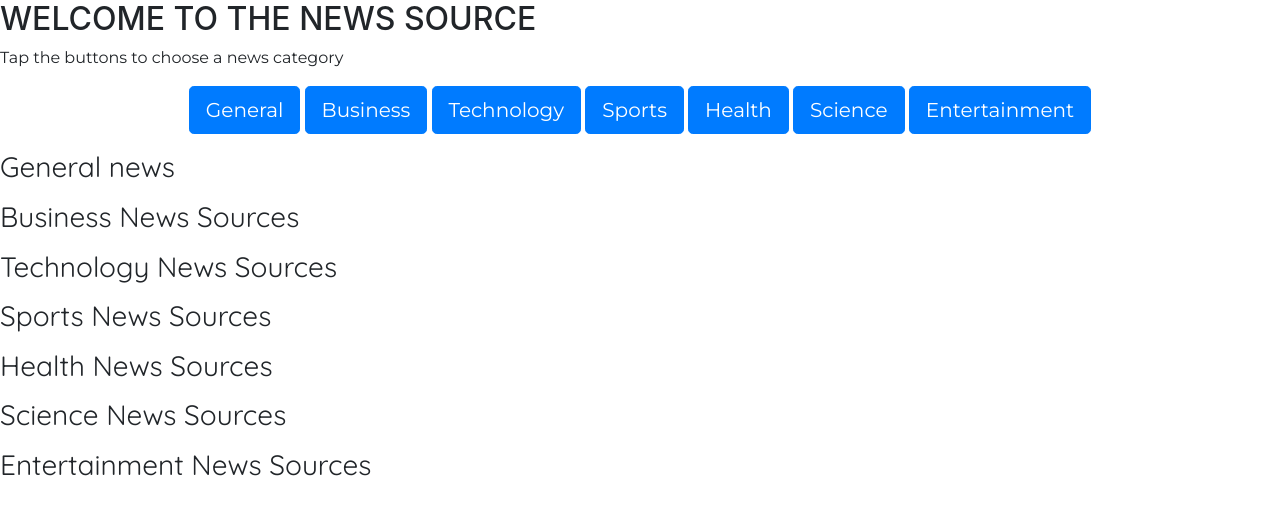
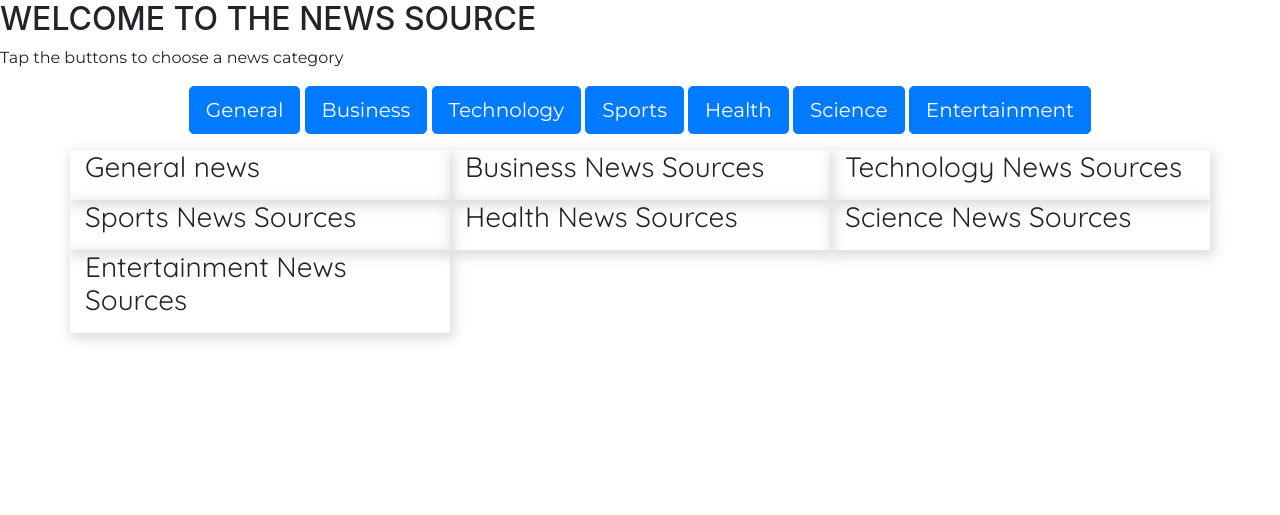
Before and after one commit to JaredAhaza/News-highlights, a Flask app: template app/templates/index.html in a window 1280 px wide. Shown: the part 56-571 px from the top of the page. Run offline with Flask 2, Linux system fonts and the light colour scheme; the template is opened without the code that fills it, so the values that code supplies are empty; some libraries are stand-ins or nearby versions.

Commit message:
updated page

```diff
--- a/app/models.py
+++ b/app/models.py
@@ -15,11 +15,12 @@ class Articles:
     '''
     Defines what our articles will look like
     '''
-    def __init__(self, id, name, author, title, description, url, publishedAt):
+    def __init__(self, id, name, author, title, description, url, urlToImage, publishedAt):
         self.id = id
         self.name = name
         self.author = author
         self.title = title
         self.description = description
         self.url = url
+        self.urlToImage = urlToImage
         self.publishedAt = publishedAt
--- a/app/static/index.css
+++ b/app/static/index.css
@@ -0,0 +1,3 @@
+.col-md-4{
+    box-shadow: 2px 4px 12px 2px rgb(220, 220, 220)
+}
--- a/app/templates/index.html
+++ b/app/templates/index.html
@@ -1,13 +1,11 @@
-{% extends 'base.html'%}
-{% import 'macros.html' as macro%}
+{% extends 'base.html'%} {% import 'macros.html' as macro%}
 
 <!-- Styles block-->
-{% block styles %}
-{{ super() }}
-<link rel="stylesheet" href="{{url_for ('static',filename='css/index.css')}}">
-{% endblock %}
+{% block styles %} {{ super() }}
+<link rel="stylesheet" href="{{url_for ('static',filename='css/index.css')}}"> {% endblock %}
 <!-- Content block -->
 {% block content %}
+
 <h2>WELCOME TO THE NEWS SOURCE</h2>
 <p>Tap the buttons to choose a news category</p>
 <p class="text-center">
@@ -22,37 +20,63 @@
 <div>
 
 </div>
+<div class="container">
+    <div class="row">
+        <div class="col-md-4">
+            <div id="generalNews">
                 <h3>General news</h3>
                 <ul>
                     {{macro.displaySourceList(general)}}
                 </ul>
-
+            </div>
+        </div>
+        <div class="col-md-4">
+            <div id="businessNews"></div>
             <h3>Business News Sources</h3>
             <ul>
                 {{macro.displaySourceList(business)}}
             </ul>
+        </div>
+        <div class="col-md-4">
+            <div id="technologyNews">
                 <h3>Technology News Sources</h3>
                 <ul>
                     {{macro.displaySourceList(technology)}}
                 </ul>
-
+            </div>
+        </div>
+        <div class="col-md-4">
+            <div id="sportsNews">
                 <h3>Sports News Sources</h3>
                 <ul>
                     {{macro.displaySourceList(sports)}}
                 </ul>
+            </div>
+        </div>
+        <div class="col-md-4">
+            <div id="healthNews">
                 <h3>Health News Sources</h3>
                 <ul>
                     {{macro.displaySourceList(health)}}
                 </ul>
+            </div>
+        </div>
+        <div class="col-md-4">
+            <div id="scienceNews">
                 <h3>Science News Sources</h3>
                 <ul>
                     {{macro.displaySourceList(science)}}
                 </ul>
+            </div>
+        </div>
+        <div class="col-md-4">
+                <div id="entertainmentNews">
                     <h3>Entertainment News Sources</h3>
                     <ul>
                         {{macro.displaySourceList(entertainment)}}
                     </ul>
                 </div>
-
-
+            </div>
+    </div>
+</div>
 {% endblock%}
--- a/app/templates/macros.html
+++ b/app/templates/macros.html
@@ -1,11 +1,15 @@
-{% macro displaySourceList(source_list) %} {% for source in source_list %}
+{% macro displaySourceList(source_list) %}
+{% for source in source_list %}
 <div class="col-sm-3">
   <a href="/news/{{source.id}}">{{source.name}}</a>
 </div>
-{% endfor %} {% endmacro %} {% macro displayArticleList(articles_list) %} {% for article in articles_list %}
+{% endfor %}
+{% endmacro %}
+{% macro displayArticleList(articles_list) %}
+{% for article in articles_list %}
 <div class="col-md-4">
     <div class="jumbotron">
-      <img class= src="{{article.urlToImage}}">
+      <img src="{{article.urlToImage}}">
       <div class="panel-body">
         <h5 class="panel-title">{{article.title}}</h5>
         <p>{{article.description}}</p>
@@ -16,4 +20,5 @@
       </div>
     </div>
   </div>
-{% endfor %} {% endmacro %}
+{% endfor %}
+{% endmacro %}
```
Also changed, not shown: app/request.py (+7 -6 lines), requrements.txt (added, +20 -0 lines), tests/test_article.py (+1 -1 lines), README.md, 1 other file. Lines whose indentation alone changed are shown as unchanged.
